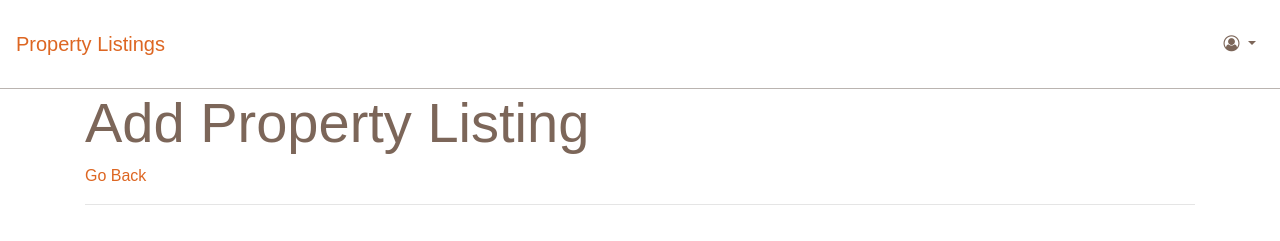
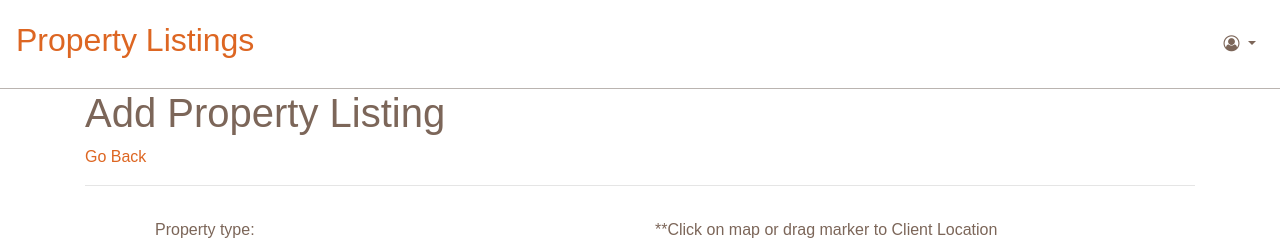
Before and after one commit to ravina-mestry/x21120501_scp_project_propertylisting_web_app, a Django app: page /properties/add_property_listing in a window 1280 px wide. Shown: the top 241 px of the page. Run offline with Django 3.2, Linux system fonts and the light colour scheme; some libraries are stand-ins or nearby versions.

Commit message:
html changes

```diff
--- a/properties/templates/add_property_listing.html
+++ b/properties/templates/add_property_listing.html
@@ -12,7 +12,7 @@
 
 <div class="container">
     <div>
-      <h1 class="display-4">{{heading}}</h1>
+      <h1>{{heading}}</h1>
     </div>
     <a href="{% url 'properties:listings' %}">Go Back</a>
     <hr>
--- a/properties/templates/property_list.html
+++ b/properties/templates/property_list.html
@@ -33,10 +33,12 @@
                           <h4 class="card-title">{{property.street_address}}</h4>
                           <ul>
                             <li><span class="card_attr">COUNTY: </span>{{property.county}}</li>
+                            <li><span class="card_attr">TYPE: </span>{{property.property_type}}</li>
                             <li><span class="card_attr">BEDROOMS: </span>{{property.bedrooms}}</li>
-                            <li><span class="card_attr">TYPE: </span>{{property.property_type}}</li>
+                            <li><span class="card_attr">BER: </span>{{property.ber_rating}}</li>
                             <li><span class="card_attr">PRICE: </span>{{property.price}}</li>
                             <li><span class="card_attr">LISTING: </span>{{property.listing_type}}</li>
+                            <li><span class="card_attr">CONTACT: </span>{{property.agent_email}}</li>
                             <li class="li_lat_long"><span class="card_attr card_lat_long">{{property.latitude}},{{property.longitude}},/properties/profile/{{property.id}}</span></li>
                           </ul>
                         </div>
--- a/properties/templates/property_profile.html
+++ b/properties/templates/property_profile.html
@@ -22,7 +22,6 @@
                 <h6>{{ property.listing_type }}</h6>
                 <h3>€{{ property.price }}</h3>
                 <hr>
-                <p>&nbsp;</p>
                 <p>{{property.description}}</p>
                 <div id="details-heading">
                     <hr>
--- a/templates/base.html
+++ b/templates/base.html
@@ -23,7 +23,7 @@
     <body>
       <nav class="navbar navbar-expand-sm navbar-white">
 
-            <a class="navbar-brand" href="{% url 'home' %}">Property Listings</a>
+            <a class="navbar-brand" href="{% url 'home' %}"><h2>Property Listings</h2></a>
               <button class="navbar-toggler" type="button" data-toggle="collapse" data-target="#navbarSupportedContent" aria-controls="navbarSupportedContent" aria-expanded="false" aria-label="Toggle navigation">
                   <span class="navbar-toggler-icon"></span>
               </button>
```
